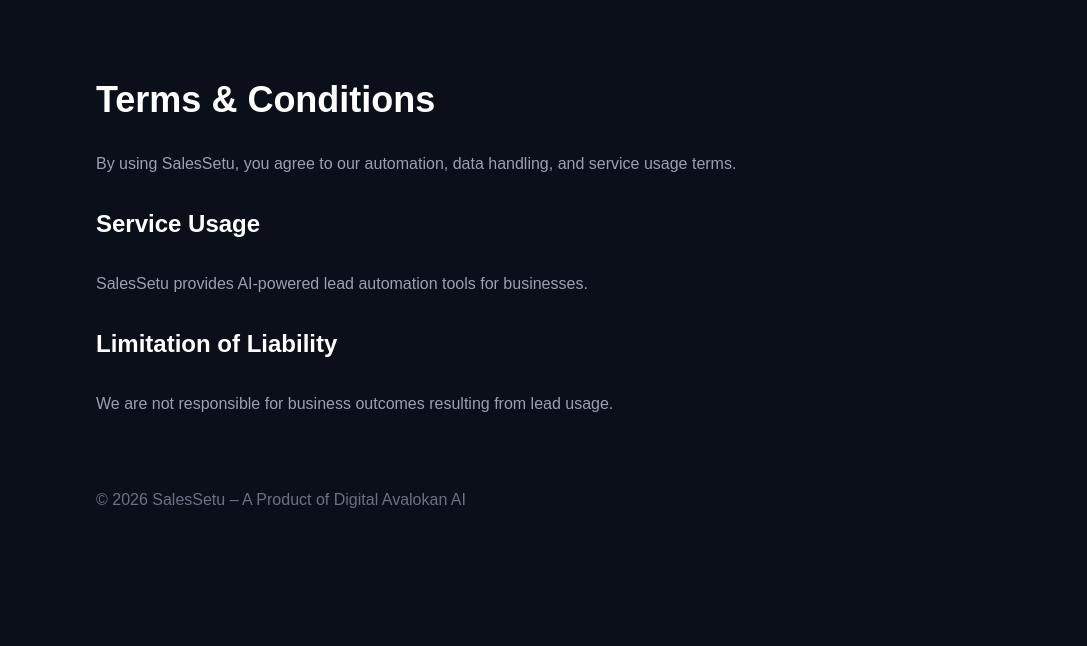
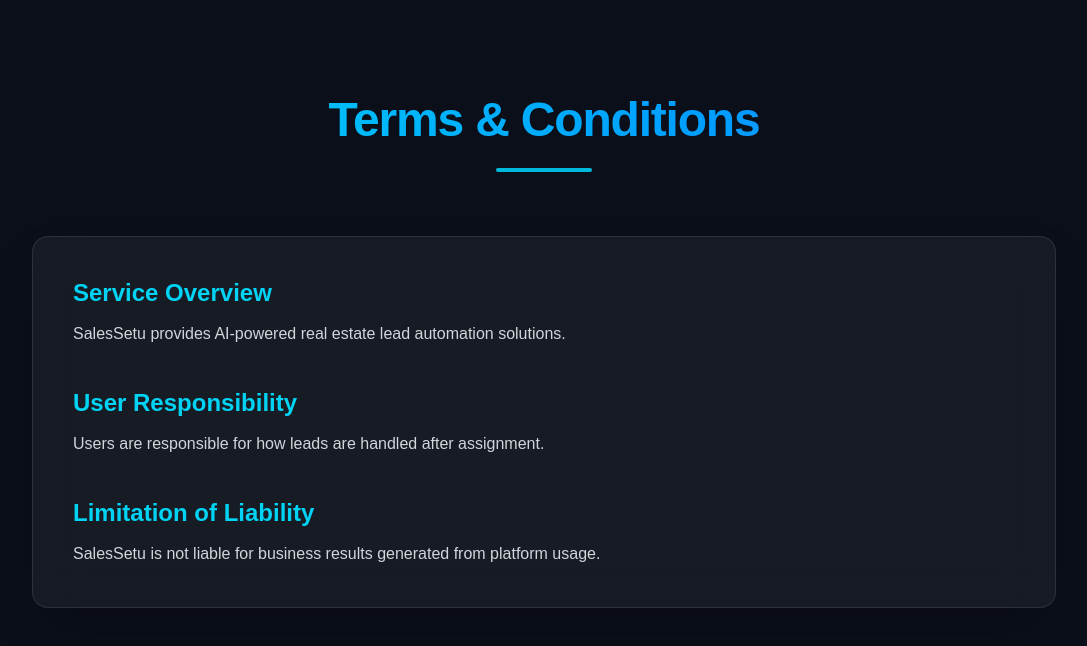
Before and after one commit to satendras0912-jpg/salessetu, a Next.js app: page /terms in a window 1280 px wide. Shown: the top 646 px of the page, without its empty margins (96-1183 px from the left). Built offline with nearby package versions, Linux system fonts and the light colour scheme.

Commit message:
upgrade legal pages to premium UI

```diff
--- /dev/null
+++ b/app/Components/LegalLayout.tsx
@@ -0,0 +1,28 @@
+export default function LegalLayout({
+  title,
+  children,
+}: {
+  title: string
+  children: React.ReactNode
+}) {
+  return (
+    <main className="min-h-screen bg-[#0B0F19] text-white px-6 py-24">
+      <div className="max-w-5xl mx-auto">
+
+        {/* Heading */}
+        <div className="mb-16 text-center">
+          <h1 className="text-5xl font-bold tracking-tight bg-gradient-to-r from-cyan-400 to-blue-500 bg-clip-text text-transparent">
+            {title}
+          </h1>
+          <div className="w-24 h-1 bg-cyan-500 mx-auto mt-6 rounded-full"></div>
+        </div>
+
+        {/* Content Card */}
+        <div className="bg-white/5 border border-white/10 backdrop-blur-xl rounded-2xl p-10 space-y-10 shadow-2xl">
+          {children}
+        </div>
+
+      </div>
+    </main>
+  )
+}
--- a/app/contact/page.tsx
+++ b/app/contact/page.tsx
@@ -1,19 +1,28 @@
+import LegalLayout from "../components/LegalLayout"
+
 export default function Contact() {
   return (
-    <main className="min-h-screen bg-[#0B0F19] text-white px-6 py-20">
-      <div className="max-w-3xl mx-auto space-y-8">
-        <h1 className="text-4xl font-bold">Contact Us</h1>
+    <LegalLayout title="Contact Us">
 
-        <p className="text-gray-400">
-          For product inquiries, partnerships, or support:
+      <section>
+        <h2 className="text-2xl font-semibold mb-3 text-cyan-400">
+          General Inquiries
+        </h2>
+        <p className="text-gray-300">
+          Email: support@salessetu.in
         </p>
+      </section>
 
-        <div className="bg-white/5 border border-white/10 p-6 rounded-xl space-y-4">
-          <p>Email: support@salessetu.in</p>
-          <p>Company: Digital Avalokan AI</p>
-          <p>India</p>
-        </div>
-      </div>
-    </main>
-  );
+      <section>
+        <h2 className="text-2xl font-semibold mb-3 text-cyan-400">
+          Company
+        </h2>
+        <p className="text-gray-300">
+          SalesSetu – A Product of Digital Avalokan AI
+          India
+        </p>
+      </section>
+
+    </LegalLayout>
+  )
 }
--- a/app/terms/page.tsx
+++ b/app/terms/page.tsx
@@ -1,28 +1,36 @@
+import LegalLayout from "../components/LegalLayout"
+
 export default function Terms() {
   return (
-    <main className="min-h-screen bg-[#0B0F19] text-white px-6 py-20">
-      <div className="max-w-4xl mx-auto space-y-8">
-        <h1 className="text-4xl font-bold">Terms & Conditions</h1>
+    <LegalLayout title="Terms & Conditions">
 
-        <p className="text-gray-400">
-          By using SalesSetu, you agree to our automation, data handling,
-          and service usage terms.
+      <section>
+        <h2 className="text-2xl font-semibold mb-3 text-cyan-400">
+          Service Overview
+        </h2>
+        <p className="text-gray-300 leading-relaxed">
+          SalesSetu provides AI-powered real estate lead automation solutions.
         </p>
+      </section>
 
-        <h2 className="text-2xl font-semibold">Service Usage</h2>
-        <p className="text-gray-400">
-          SalesSetu provides AI-powered lead automation tools for businesses.
+      <section>
+        <h2 className="text-2xl font-semibold mb-3 text-cyan-400">
+          User Responsibility
+        </h2>
+        <p className="text-gray-300 leading-relaxed">
+          Users are responsible for how leads are handled after assignment.
         </p>
+      </section>
 
-        <h2 className="text-2xl font-semibold">Limitation of Liability</h2>
-        <p className="text-gray-400">
-          We are not responsible for business outcomes resulting from lead usage.
+      <section>
+        <h2 className="text-2xl font-semibold mb-3 text-cyan-400">
+          Limitation of Liability
+        </h2>
+        <p className="text-gray-300 leading-relaxed">
+          SalesSetu is not liable for business results generated from platform usage.
         </p>
+      </section>
 
-        <p className="text-gray-500 pt-10">
-          © 2026 SalesSetu – A Product of Digital Avalokan AI
-        </p>
-      </div>
-    </main>
-  );
+    </LegalLayout>
+  )
 }
```
